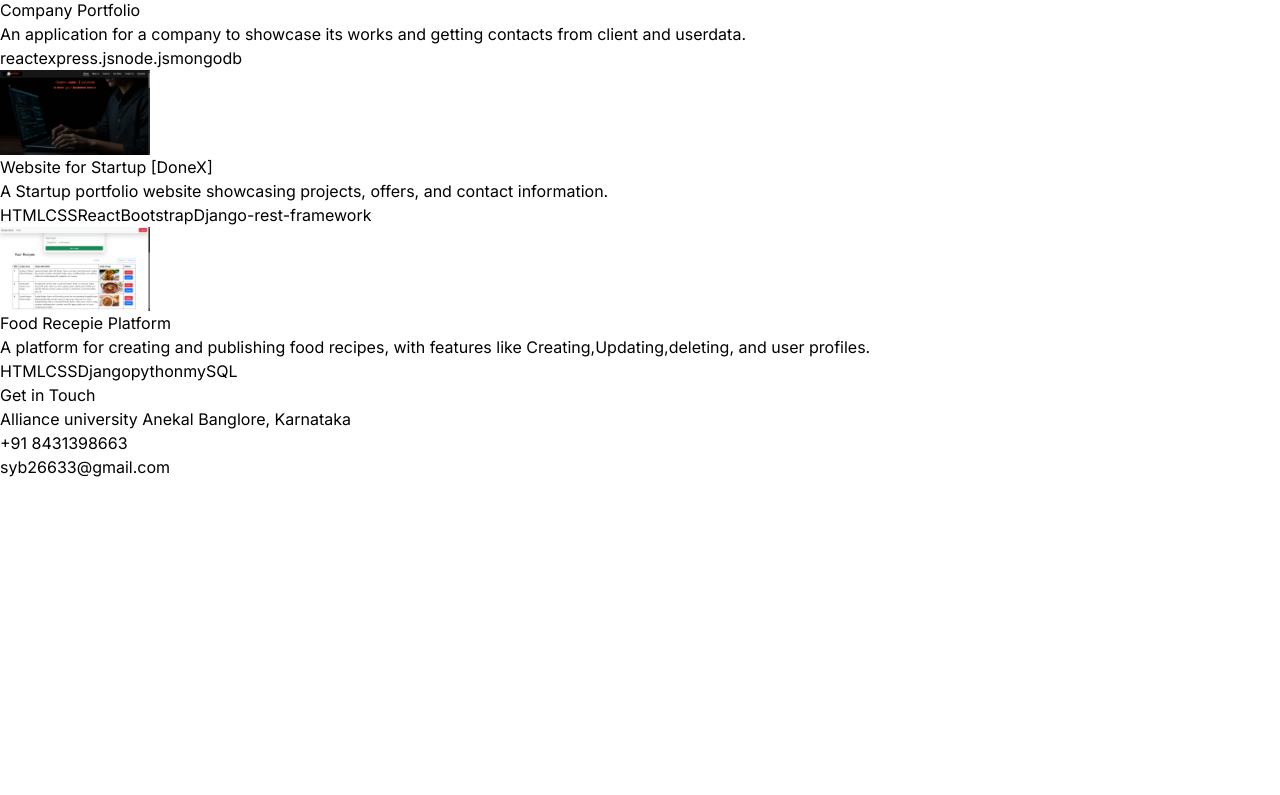
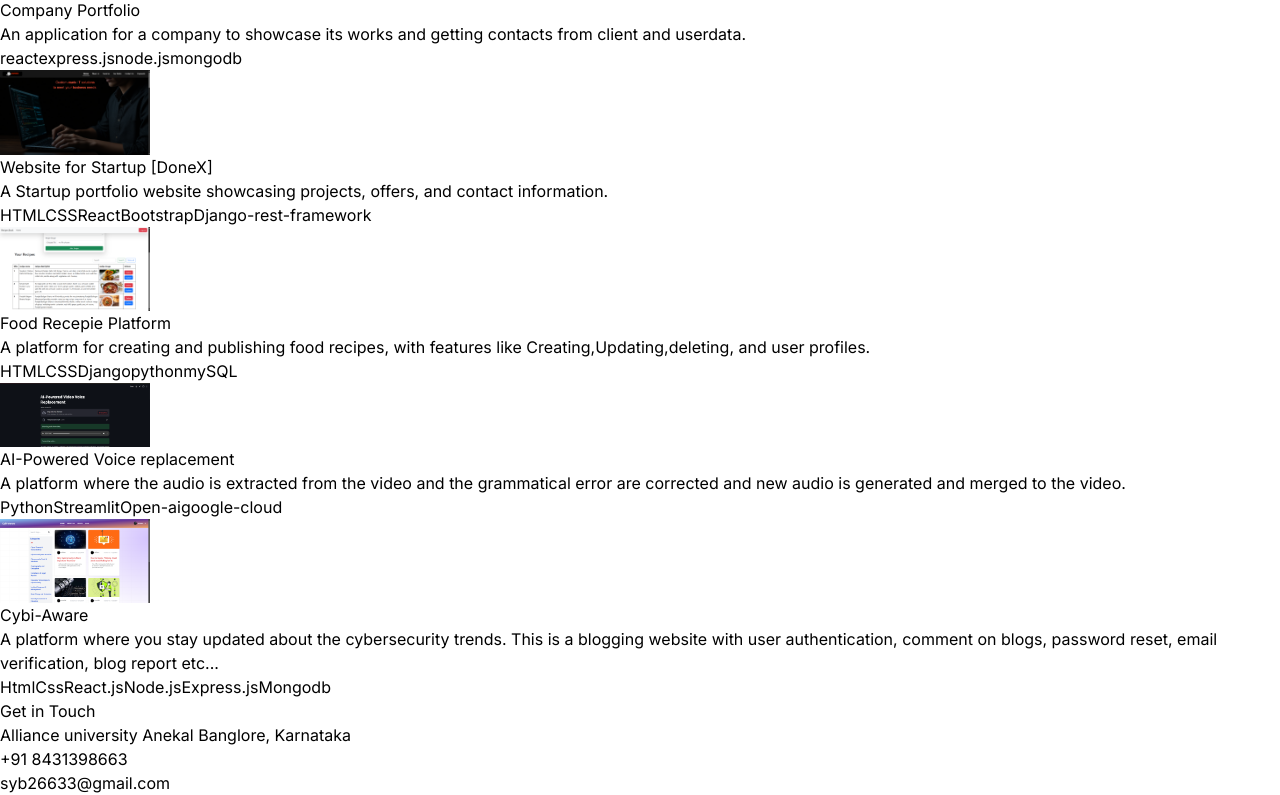
Before and after one commit to Shyam2615/my_portfolio, a React (Vite) app: page / in a window 1280 px wide. Shown: the part 2002-2797 px from the top of the page. Before the commit the page ends 2481 px from the top, so only its background shows below. Built offline with nearby package versions, Linux system fonts and the light colour scheme.

Commit message:
added new projects

```diff
--- a/src/constants/index.js
+++ b/src/constants/index.js
@@ -1,6 +1,6 @@
 import project1 from "../assets/projects/project-1.jpg";
-import project2 from "../assets/projects/project-2.jpg";
-import project3 from "../assets/projects/project-3.jpg";
+import project5 from "../assets/projects/project-5.png";
+import blogs from "../assets/projects/blogs.png";
 import project4 from "../assets/projects/project-4.jpg";
 import cp from "../assets/projects/cp.png"
 import donex from "../assets/projects/donex.png"
@@ -53,6 +53,22 @@ export const PROJECTS = [
       "A platform for creating and publishing food recipes, with features like Creating,Updating,deleting, and user profiles.",
     technologies: ["HTML", "CSS", "Django", "python", "mySQL"],
   },
+  {
+    title: "AI-Powered Voice replacement",
+    image: project5,
+    link: "https://audio-replacement.streamlit.app/",
+    description:
+      "A platform where the audio is extracted from the video and the grammatical error are corrected and new audio is generated and merged to the video.",
+    technologies: ["Python", "Streamlit", "Open-ai", "google-cloud"],
+  },
+  {
+    title: "Cybi-Aware",
+    image: blogs,
+    link: "https://cybiaware-donex.vercel.app/",
+    description:
+      "A platform where you stay updated about the cybersecurity trends. This is a blogging website with user authentication, comment on blogs, password reset, email verification, blog report etc...",
+    technologies: ["Html", "Css", "React.js", "Node.js", "Express.js", "Mongodb"],
+  },
 ];
 
 export const CONTACT = {
```
Also changed, not shown: src/assets/projects/blogs.png (added), src/assets/projects/project-5.png (added).
